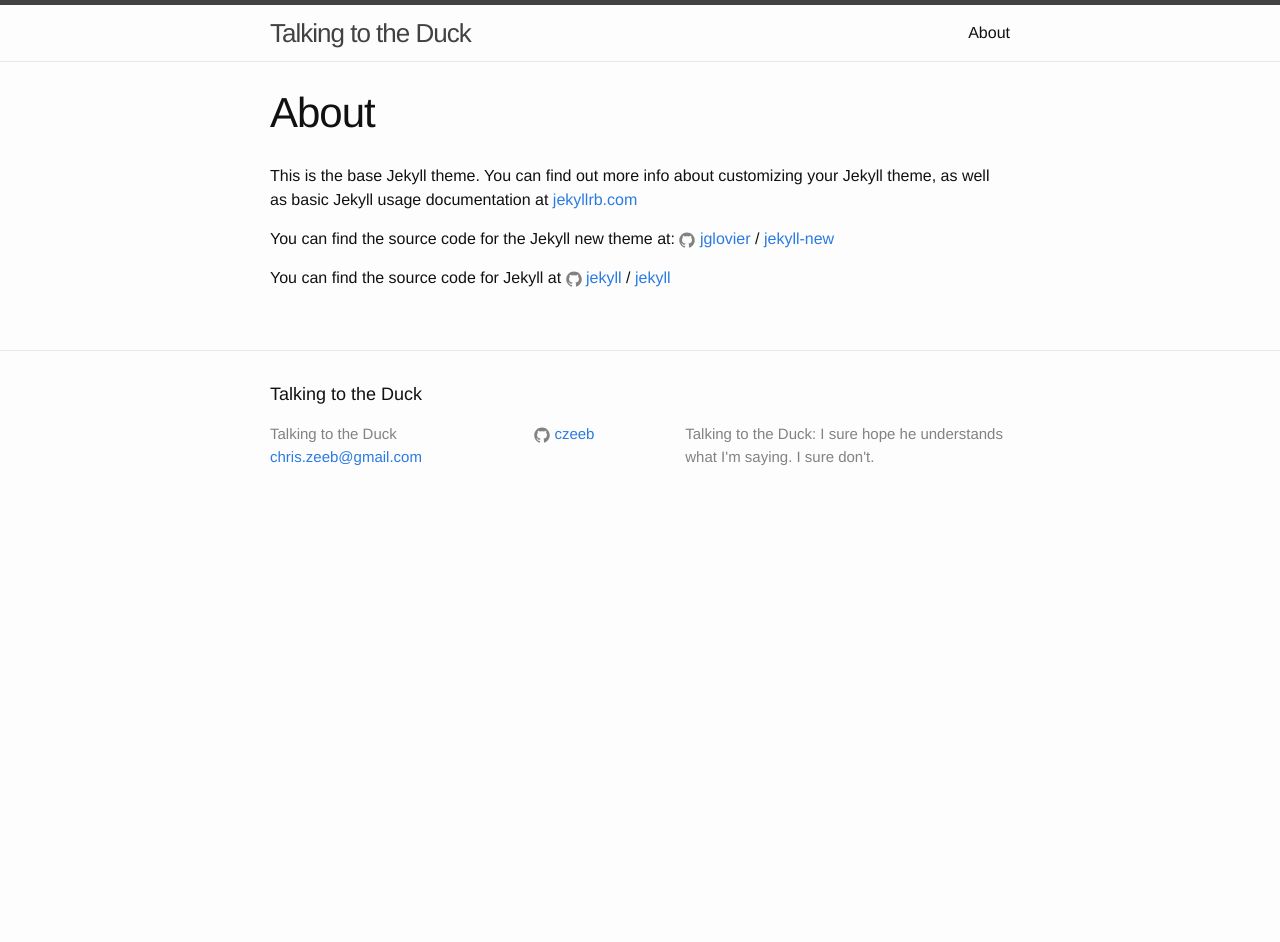
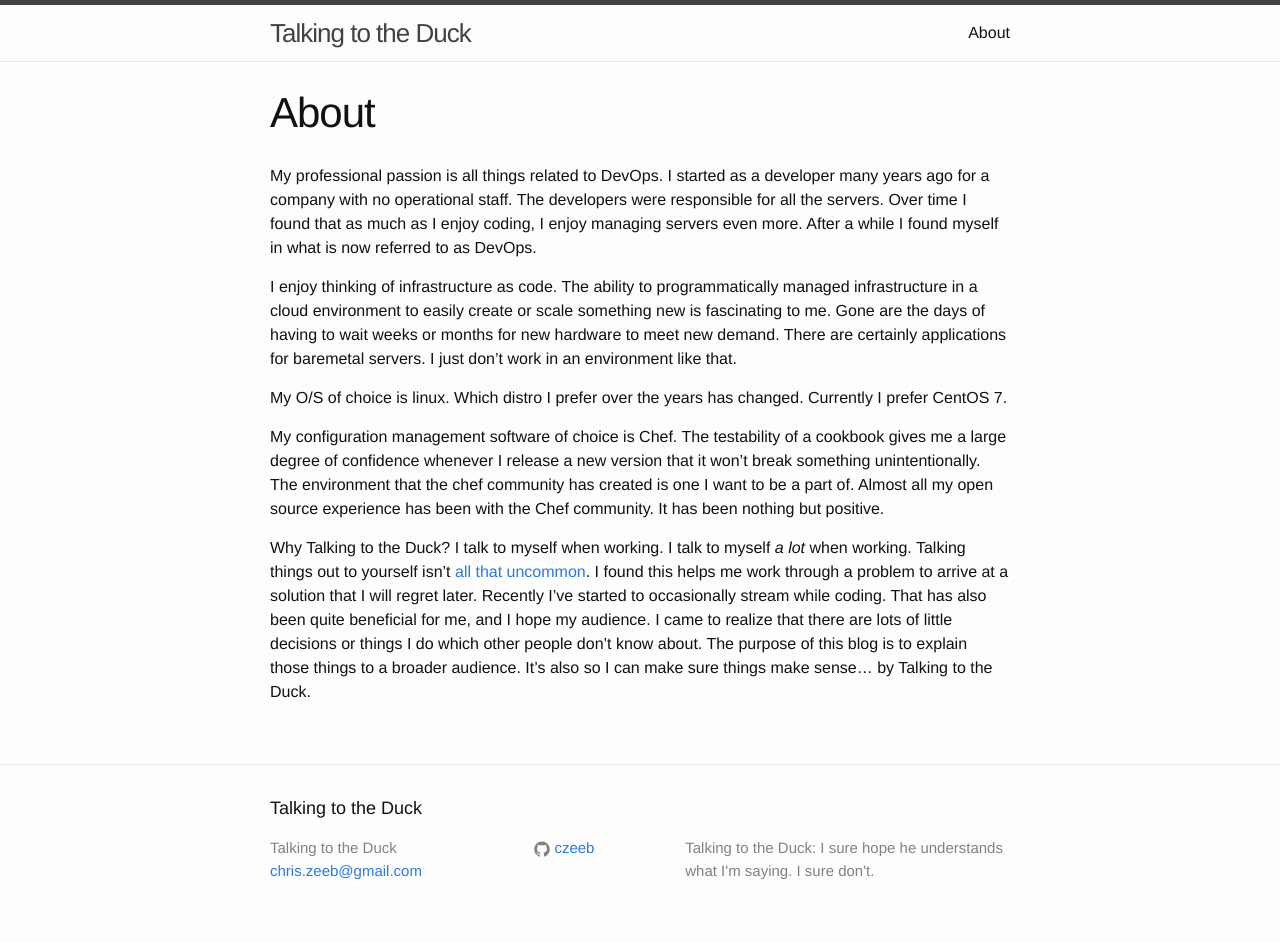
Before and after one commit to czeeb/czeeb.github.io, a Jekyll site: the page built from about.md, in a window 1280 px wide. Built offline with Jekyll 4.4.1, drawn with Linux system fonts in a browser that asks for light colours; before the commit the page ends 900 px from its top, so only the background shows below that.

Commit message:
About me!

```diff
--- a/about.md
+++ b/about.md
@@ -1,15 +1,14 @@
 ---
 layout: page
 title: About
-permalink: /about/
 ---
 
-This is the base Jekyll theme. You can find out more info about customizing your Jekyll theme, as well as basic Jekyll usage documentation at [jekyllrb.com](http://jekyllrb.com/)
+My professional passion is all things related to DevOps.  I started as a developer many years ago for a company with no operational staff.  The developers were responsible for all the servers.  Over time I found that as much as I enjoy coding, I enjoy managing servers even more.  After a while I found myself in what is now referred to as DevOps.
 
-You can find the source code for the Jekyll new theme at:
-{% include icon-github.html username="jglovier" %} /
-[jekyll-new](https://github.com/jglovier/jekyll-new)
+I enjoy thinking of infrastructure as code.  The ability to programmatically managed infrastructure in a cloud environment to easily create or scale something new is fascinating to me.  Gone are the days of having to wait weeks or months for new hardware to meet new demand.  There are certainly applications for baremetal servers.  I just don't work in an environment like that.
 
-You can find the source code for Jekyll at
-{% include icon-github.html username="jekyll" %} /
-[jekyll](https://github.com/jekyll/jekyll)
+My O/S of choice is linux.  Which distro I prefer over the years has changed.  Currently I prefer CentOS 7.
+
+My configuration management software of choice is Chef.  The testability of a cookbook gives me a large degree of confidence whenever I release a new version that it won't break something unintentionally.  The environment that the chef community has created is one I want to be a part of.  Almost all my open source experience has been with the Chef community.  It has been nothing but positive.
+
+Why Talking to the Duck?  I talk to myself when working.  I talk to myself _a lot_ when working.  Talking things out to yourself isn't [all that uncommon](https://en.wikipedia.org/wiki/Rubber_duck_debugging).  I found this helps me work through a problem to arrive at a solution that I will regret later.  Recently I've started to occasionally stream while coding.  That has also been quite beneficial for me, and I hope my audience.  I came to realize that there are lots of little decisions or things I do which other people don't know about.  The purpose of this blog is to explain those things to a broader audience.  It's also so I can make sure things make sense... by Talking to the Duck.
```
